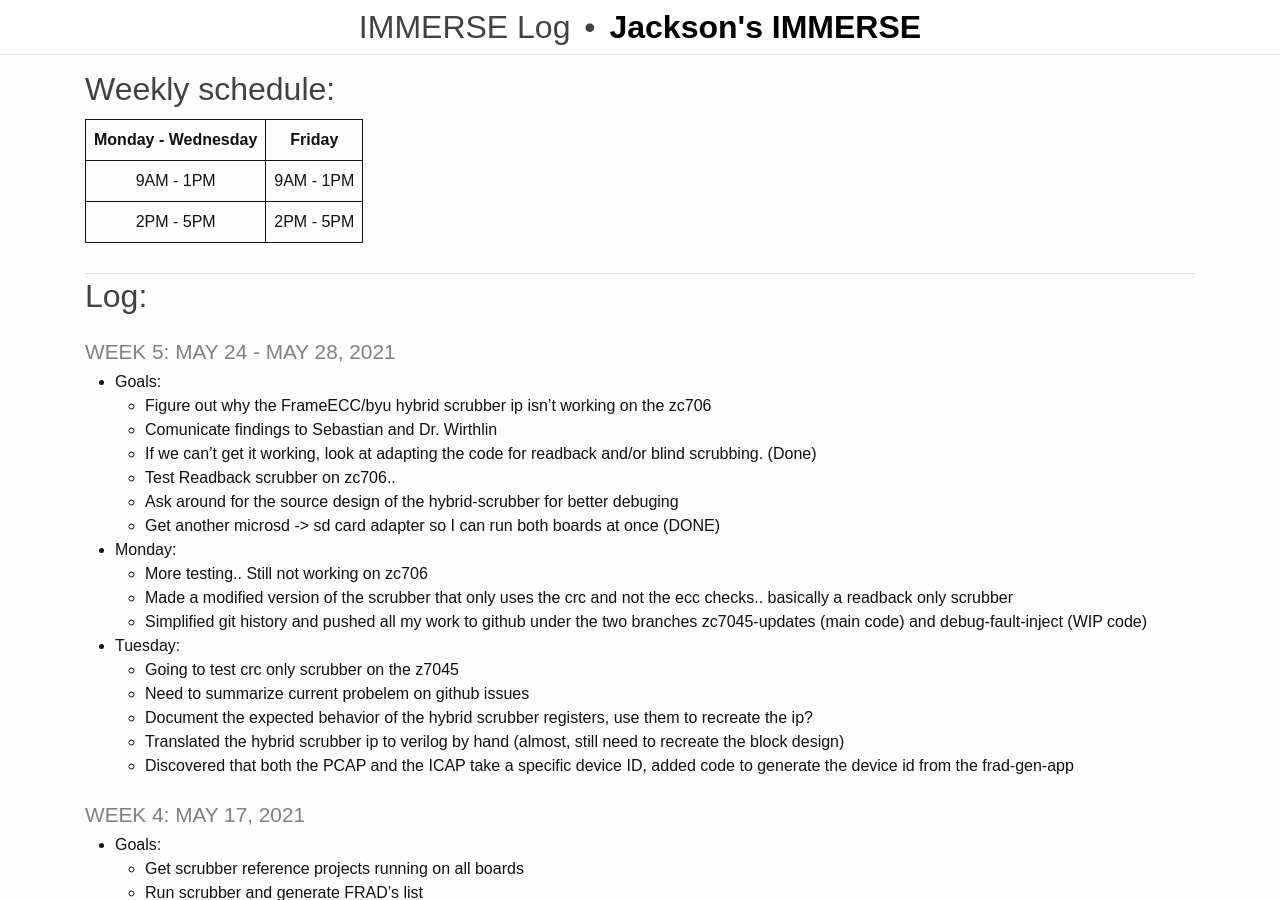
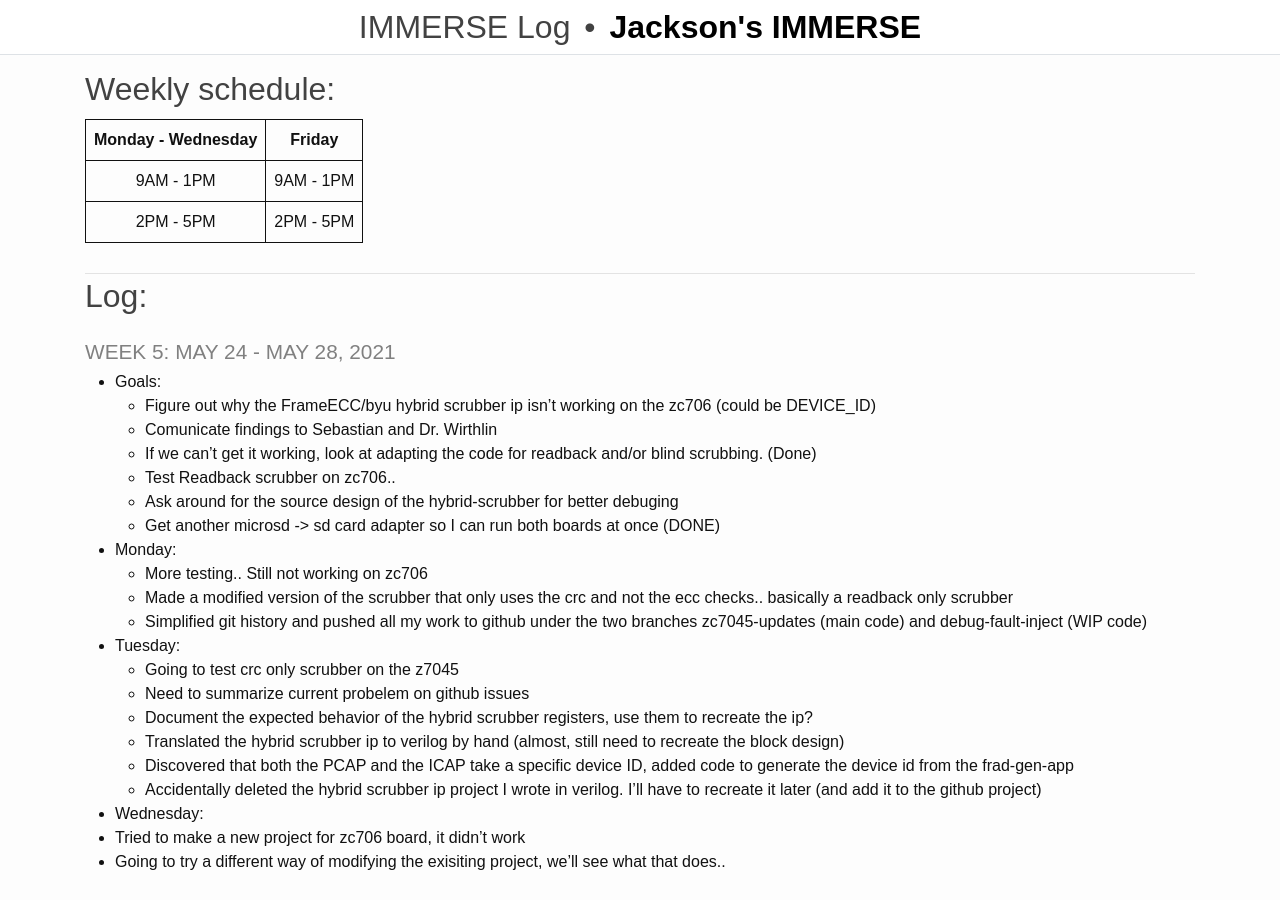
Before and after one commit to rjsmith1999/IMMERSE, a Jekyll site: the page built from _pages/log.md, in a window 1280 px wide and 900 px high. Built offline with Jekyll 4.4.1, drawn with Linux system fonts in a browser that asks for light colours.

Commit message:
Update Log

```diff
--- a/_pages/log.md
+++ b/_pages/log.md
@@ -16,7 +16,7 @@ title: IMMERSE Log
 
 ### Week 5: May 24 - May 28, 2021
 * **Goals**:
-  - Figure out why the FrameECC/byu hybrid scrubber ip isn't working on the zc706
+  - Figure out why the FrameECC/byu hybrid scrubber ip isn't working on the zc706 (could be DEVICE_ID)
   - Comunicate findings to Sebastian and Dr. Wirthlin
   - If we can't get it working, look at adapting the code for readback and/or blind scrubbing. (Done)
   - Test Readback scrubber on zc706..
@@ -34,6 +34,11 @@ title: IMMERSE Log
   - Document the expected behavior of the hybrid scrubber registers, use them to recreate the ip?
   - Translated the hybrid scrubber ip to verilog by hand (almost, still need to recreate the block design)
   - Discovered that both the PCAP and the ICAP take a specific device ID, added code to generate the device id from the frad-gen-app
+  - Accidentally deleted the hybrid scrubber ip project I wrote in verilog. I'll have to recreate it later (and add it to the github project)
+
+* **Wednesday**:
+ - Tried to make a new project for zc706 board, it didn't work
+ - Going to try a different way of modifying the exisiting project, we'll see what that does..
 
 
 ### Week 4: May 17, 2021
```
